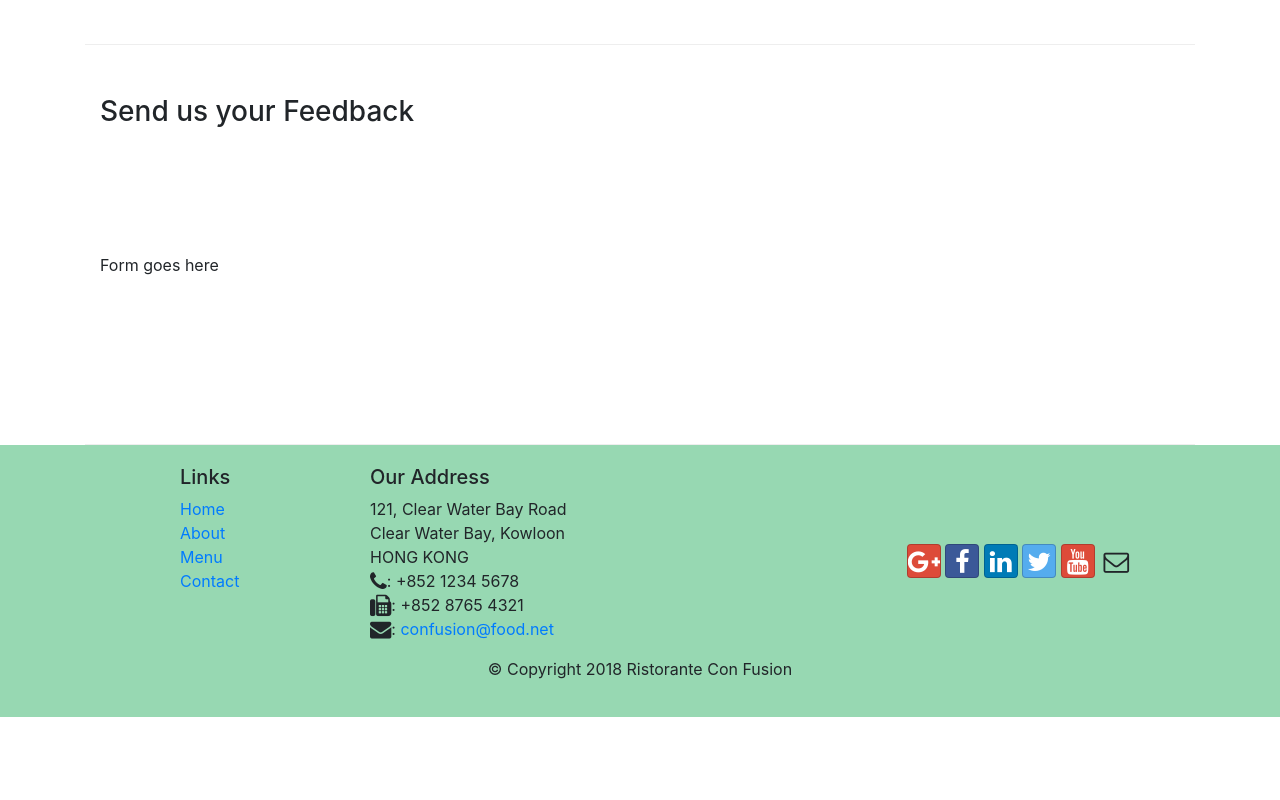
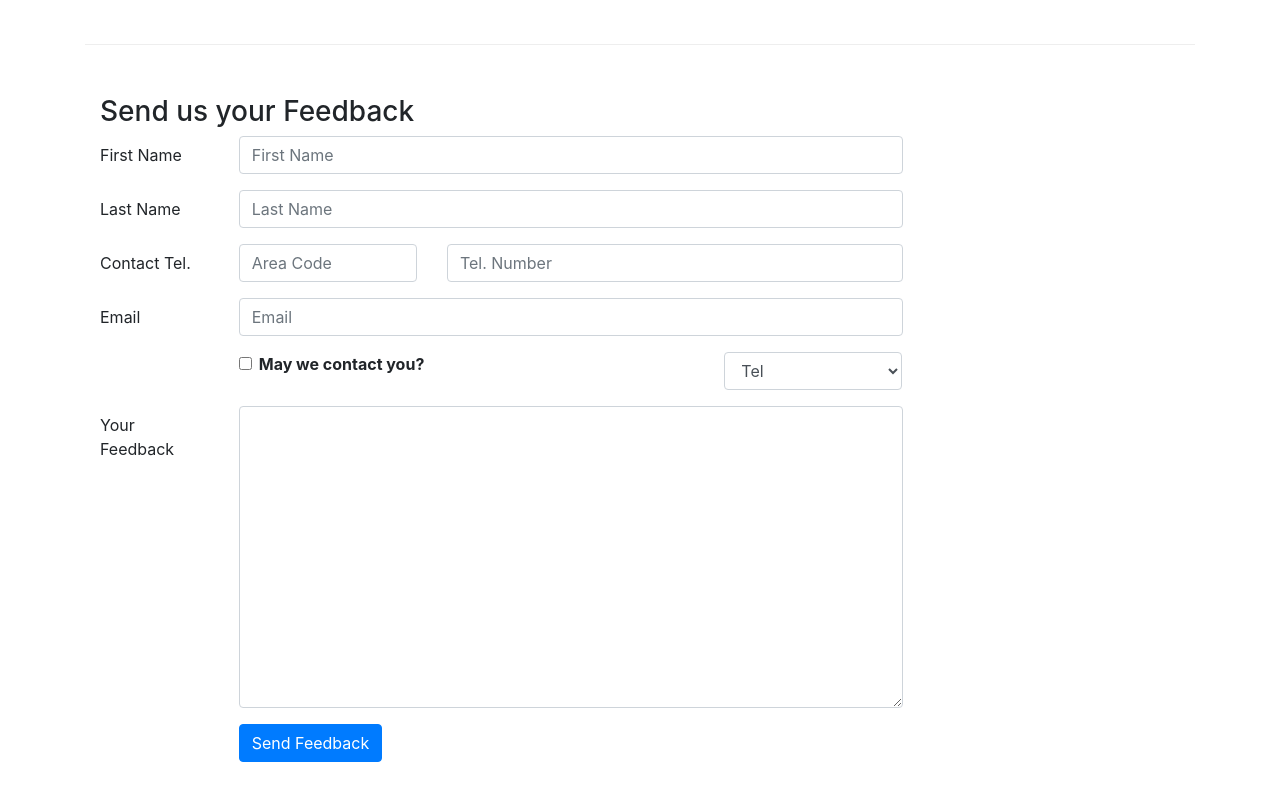
Before and after one commit to DiegoColonV/boostrap-coursera, a website: page contactus.html in a window 1280 px wide. Shown: the part 820-1620 px from the top of the page. Before the commit the page ends 1537 px from the top, so only its background shows below. Drawn offline with nearby package versions, Linux system fonts and the light colour scheme.

Commit message:
First Form

```diff
--- a/contactus.html
+++ b/contactus.html
@@ -92,7 +92,64 @@
               <h3>Send us your Feedback</h3>
            </div>
             <div class="col-12 col-md-9">
-                Form goes here
+                <form>
+                    <div class="form-group row">
+                        <label for="firstname" class="col-md-2 col-form-label">First Name</label>
+                        <div class="col-md-10">
+                            <input type="text" class="form-control" id="firstname" name="firstname" placeholder="First Name">
+                        </div>
+                    </div>
+                    <div class="form-group row">
+                        <label for="lastname" class="col-md-2 col-form-label">Last Name</label>
+                        <div class="col-md-10">
+                            <input type="text" class="form-control" id="lastname" name="lastname" placeholder="Last Name">
+                        </div>
+                    </div>
+                    <div class="form-group row">
+                        <label for="telnum" class="col-12 col-md-2 col-form-label">Contact Tel.</label>
+                        <div class="col-5 col-md-3">
+                            <input type="tel" class="form-control" id="areacode" name="areacode" placeholder="Area Code">
+                        </div>
+                        <div class="col-7 col-md-7">
+                            <input type="tel" class="form-control" id="telnum" name="telnum" placeholder="Tel. Number">
+                        </div>
+                    </div>
+                    <div class="form-group row">
+                        <label for="emailid" class="col-md-2 col-form-label">Email</label>
+                        <div class="col-md-10">
+                            <input type="email" class="form-control" id="emailid" name="emailid" placeholder="Email">
+                        </div>
+                    </div>
+                    <div class="form-group row">
+                        <div class="col-md-6 offset-md-2">
+                            <div class="form-check">
+                                <input type="checkbox" class="form-check-input" name="approve" id="approve" value="">
+                                <label class="form-check-label" for="approve">
+                                    <strong>May we contact you?</strong>
+                                </label>
+                            </div>
+                        </div>
+                        <div class="col-md-3 offset-md-1">
+                            <select class="form-control">
+                                <option>Tel</option>
+                                <option>Email</option>
+                            </select>
+                        </div>
+                    </div>
+                    <div class="form-group row">
+                        <label for="feedback" class="col-md-2 col-form-label">Your Feedback</label>
+                        <div class="col-md-10">
+                            <textarea class="form-control" id="feedback" name="feedback" rows="12"></textarea>
+                        </div>
+                    </div>
+                    <div class="form-group row">
+                        <div class="offset-md-2 col-md-10">
+                            <button type="submit" class="btn btn-primary">
+                                Send Feedback
+                            </button>
+                        </div>
+                    </div>
+                </form>
             </div>
              <div class="col-12 col-md">
             </div>
```
